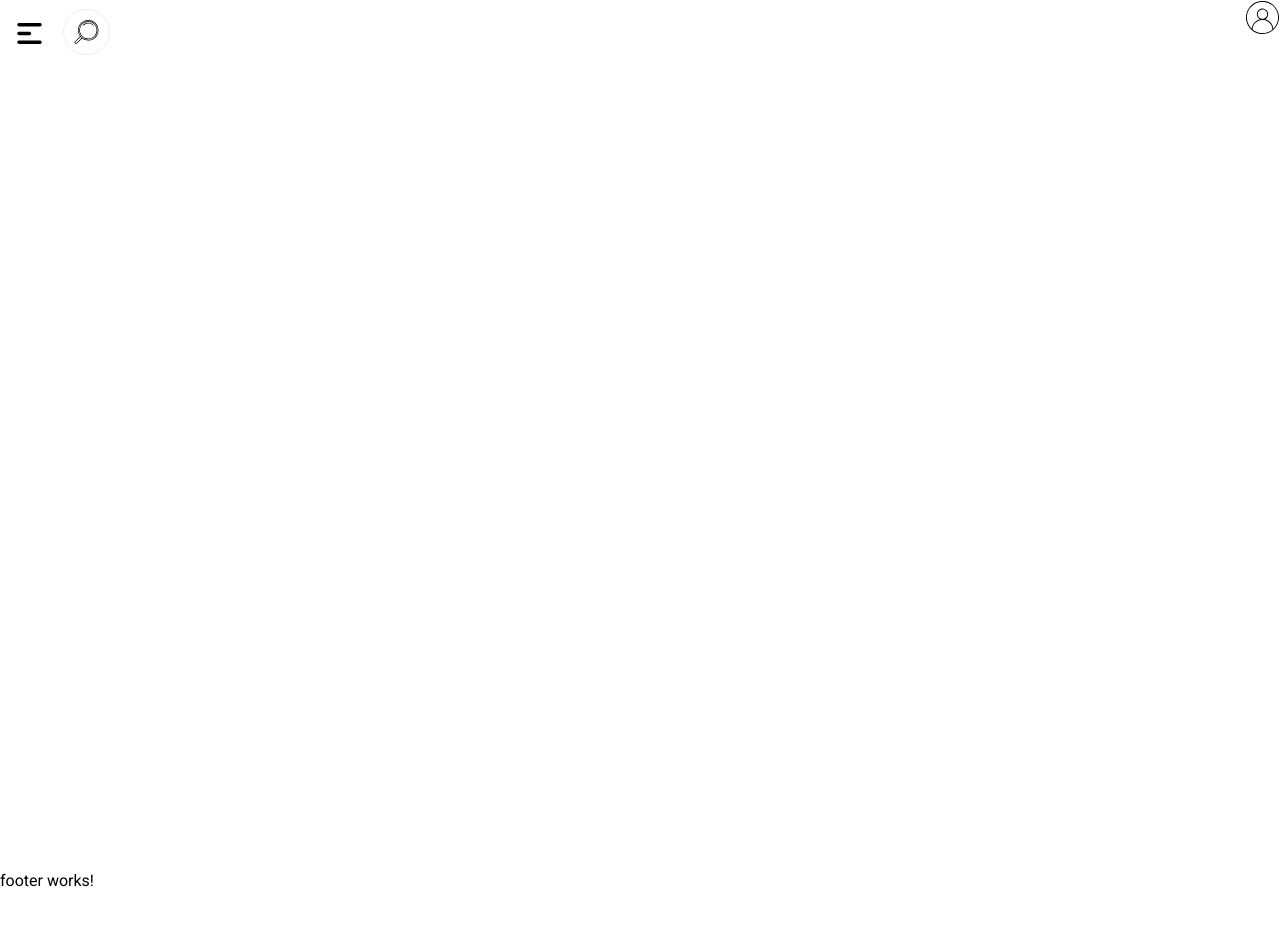
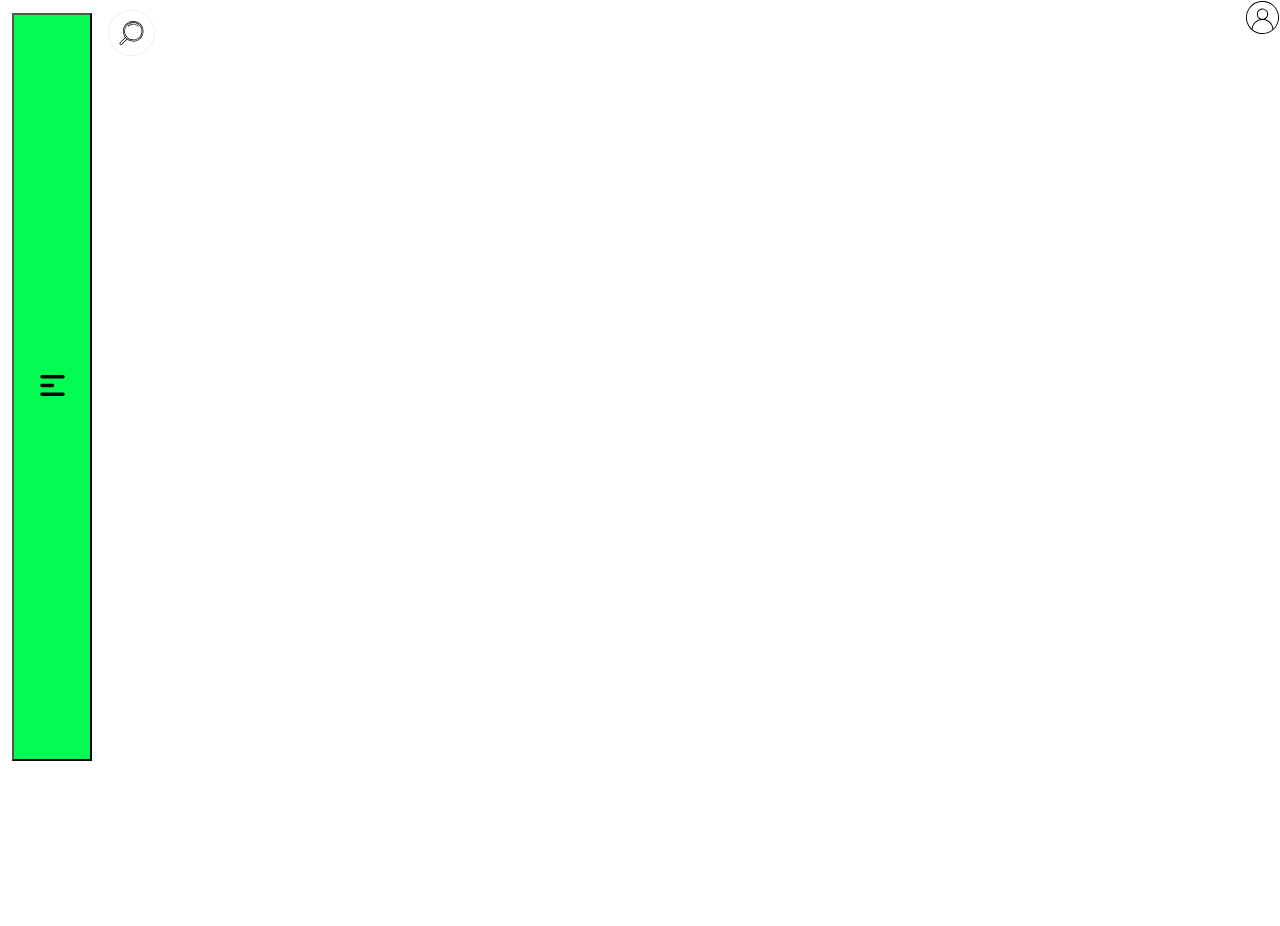
Before and after one commit to GeanCCZ/Ecom-Front, an Angular app: page / in a window 1280 px wide. Shown: the top 926 px of the page. Before the commit the page ends 890 px from the top, so only its background shows below. Built offline with nearby package versions, Linux system fonts and the light colour scheme.

Commit message:
Style: Continuing stilization of navigation side bar

```diff
--- a/src/app/components/header/header.component.css
+++ b/src/app/components/header/header.component.css
@@ -4,7 +4,7 @@
 
 .div-search {
     display: flex;
-    margin: 0.5vh 0 0 2vh;
+    margin: 0.6vh 0 0 2vh;
 
 
     border-radius: 25px;
--- a/src/app/components/header/navigation-menu/navigation-menu.component.css
+++ b/src/app/components/header/navigation-menu/navigation-menu.component.css
@@ -1,16 +1,20 @@
-.navigation-icon {
-    margin: 2vh 0 0 1.5vh;
+.navigation-menu-icon{
+
+    margin: 1.6vh 0 0 1.5vh;
+
+    width: fit-content;
 
 }
 
 .div-sidebar{
+
     width: 0vh;
     height: 93.5vh;
 
 }
 
-.div-sidebar.show{
-    background-color: aqua;
+ .navigation-menu-icon{
+    background-color: rgb(2, 252, 81);
     width: 10vh;
     height: 93.5vh;
 
--- a/src/app/components/header/navigation-menu/navigation-menu.component.html
+++ b/src/app/components/header/navigation-menu/navigation-menu.component.html
@@ -1,6 +1,8 @@
 <div>
     <div>
-        <img class="medium-icon navigation-icon" src={{navigationMenuIcon.getImage().getUrl()}} (click)="showSideBar()">
+        <button class="navigation-menu-icon"  (click)="showSideBar()">
+            <img class="medium-icon" src={{navigationMenuIcon.getImage().getUrl()}}>
+        </button>
     </div>
     <div class="div-sidebar" *ngIf="enableSideBar === true" [ngClass]="{'show': enableSideBar}">
         1
```
